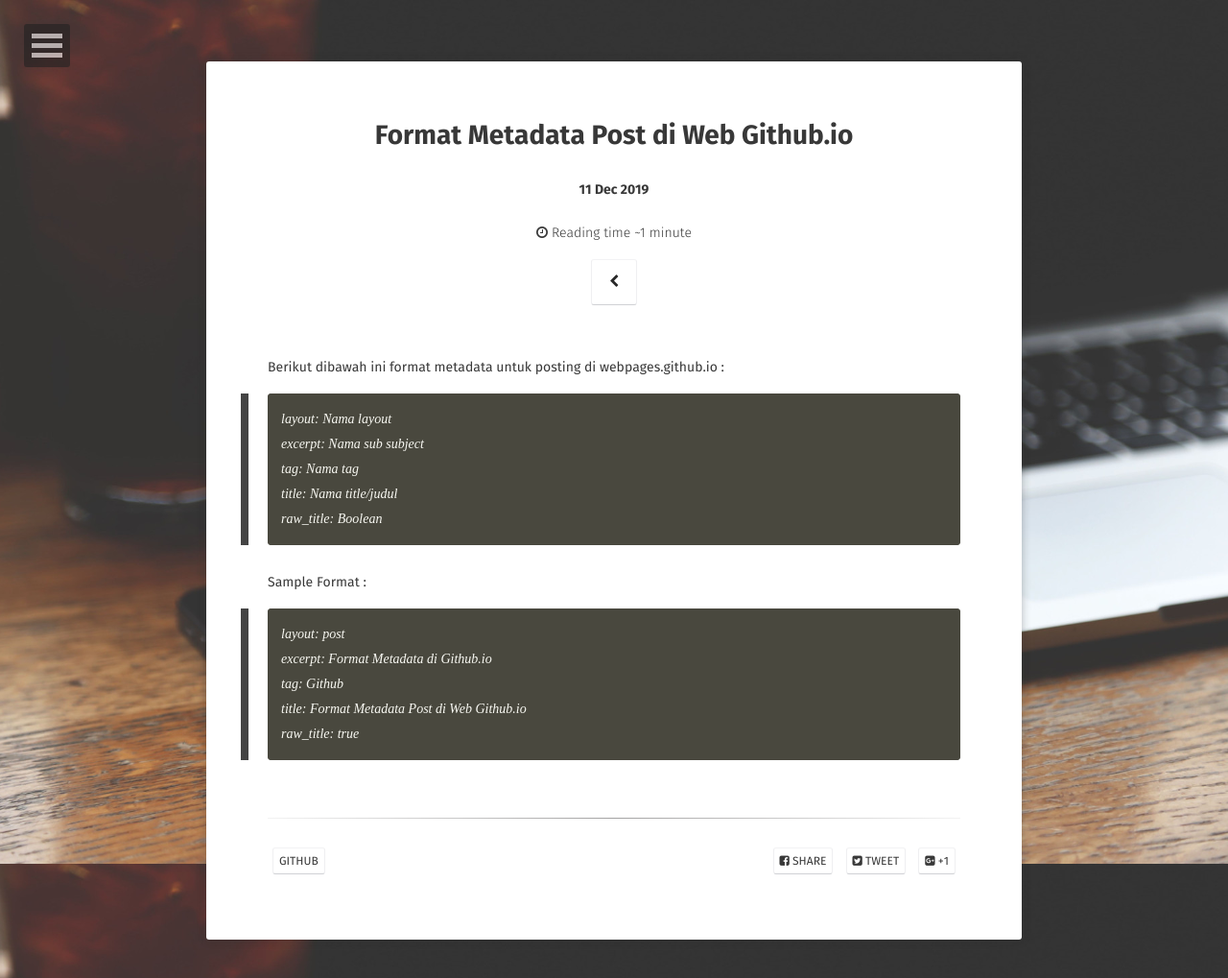
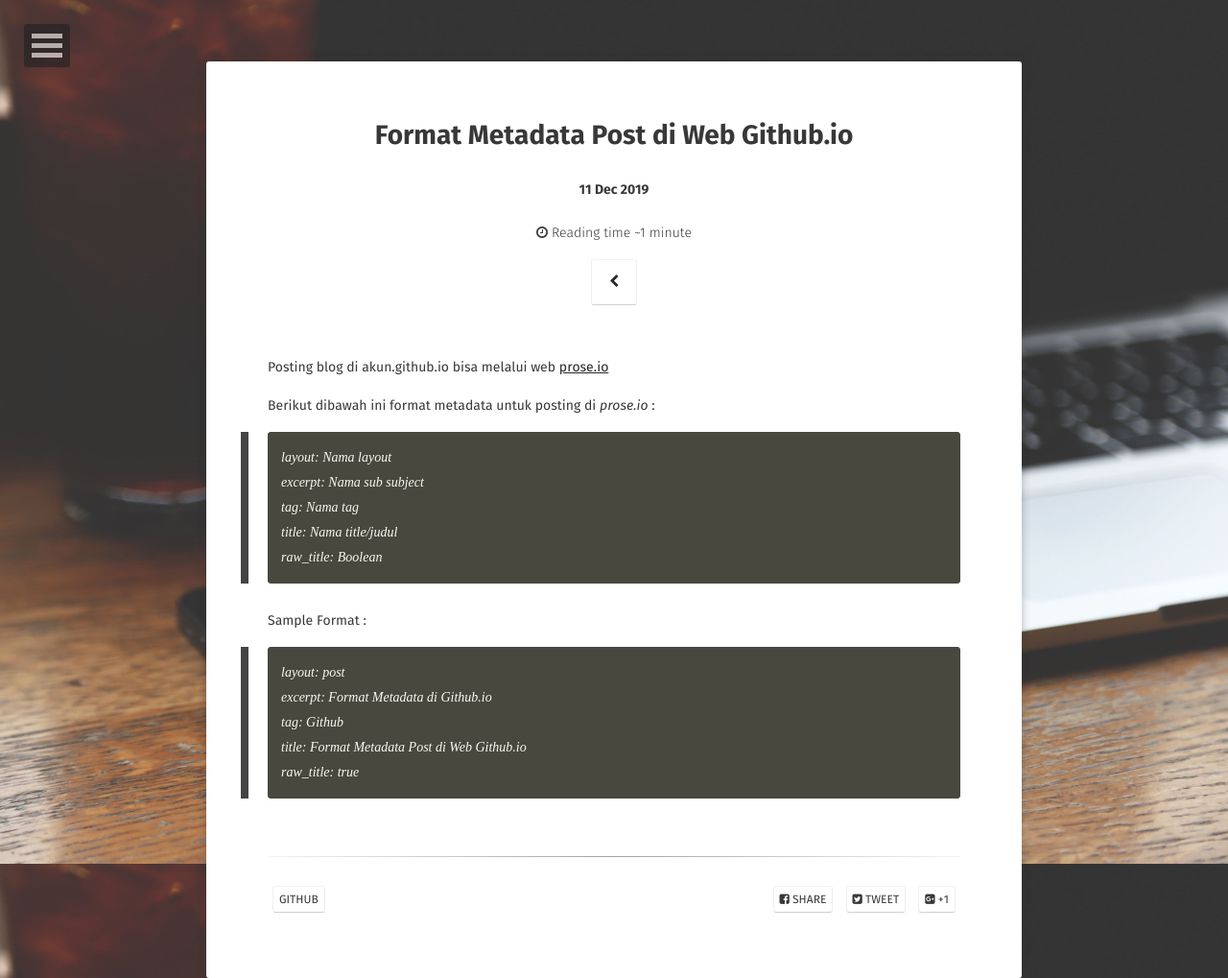
Before and after one commit to SandyRahman/sandyrahman.github.io, a Jekyll site: the page built from _posts/2019-12-11-format-meta-data-post-di-web-github.md, in a window 1280 px wide. Shown: the whole page at 96% size. Built offline with Jekyll 4.4.1, drawn with Linux system fonts in a browser that asks for light colours; some web fonts are replaced; comment, search, counter and statistics services are not loaded.

Commit message:
Update 2019-12-11-format-meta-data-post-di-web-github.md

```diff
--- a/_posts/2019-12-11-format-meta-data-post-di-web-github.md
+++ b/_posts/2019-12-11-format-meta-data-post-di-web-github.md
@@ -6,7 +6,10 @@
 title: Format Metadata Post di Web Github.io
 raw_title: true
 ---
-Berikut dibawah ini format metadata untuk posting di webpages.github.io :
+Posting blog di akun.github.io bisa melalui web <a href="https://www.freecodecamp.org/news/openssl-command-cheatsheet-b441be1e8c4a/"
+     title="openssl">prose.io</a>
+
+Berikut dibawah ini format metadata untuk posting di *prose.io* :
 >	layout: Nama layout
 	excerpt: Nama sub subject
 	tag: Nama tag
```
